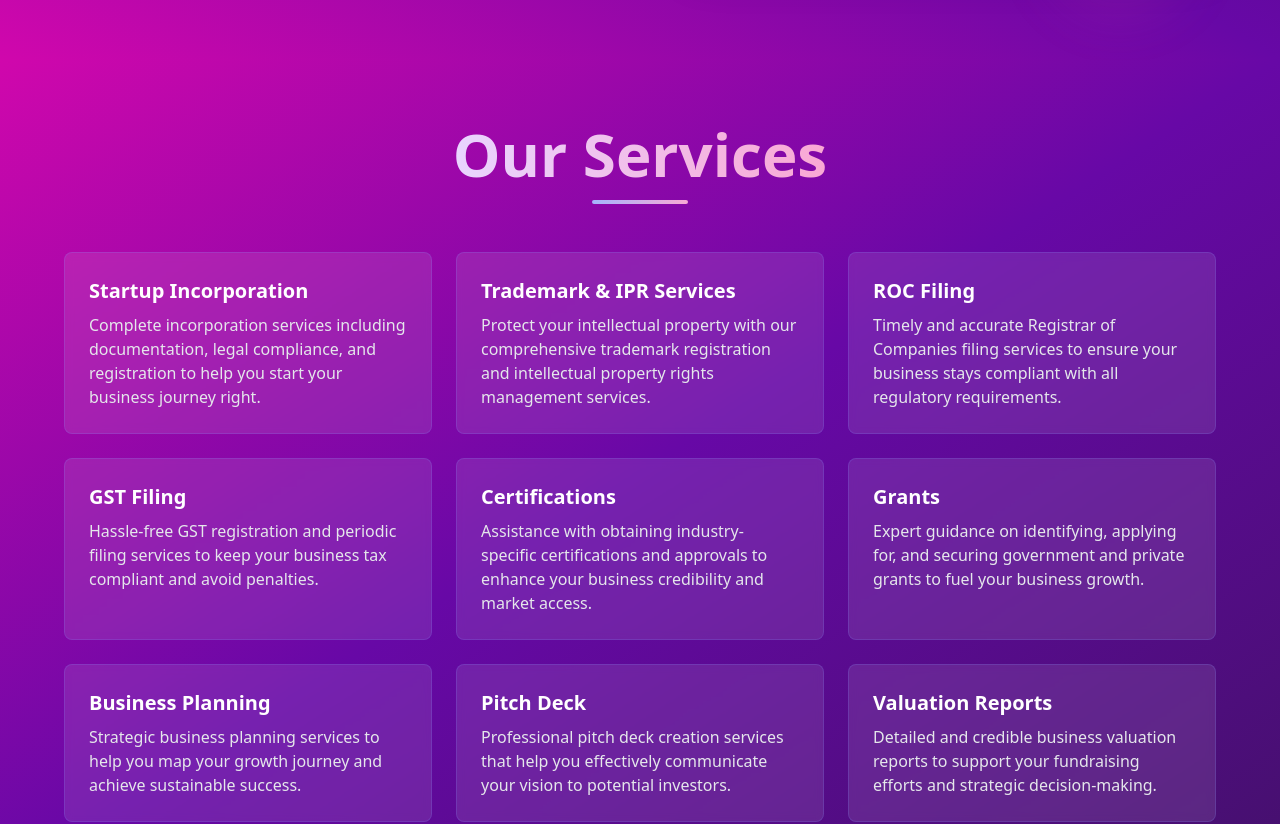
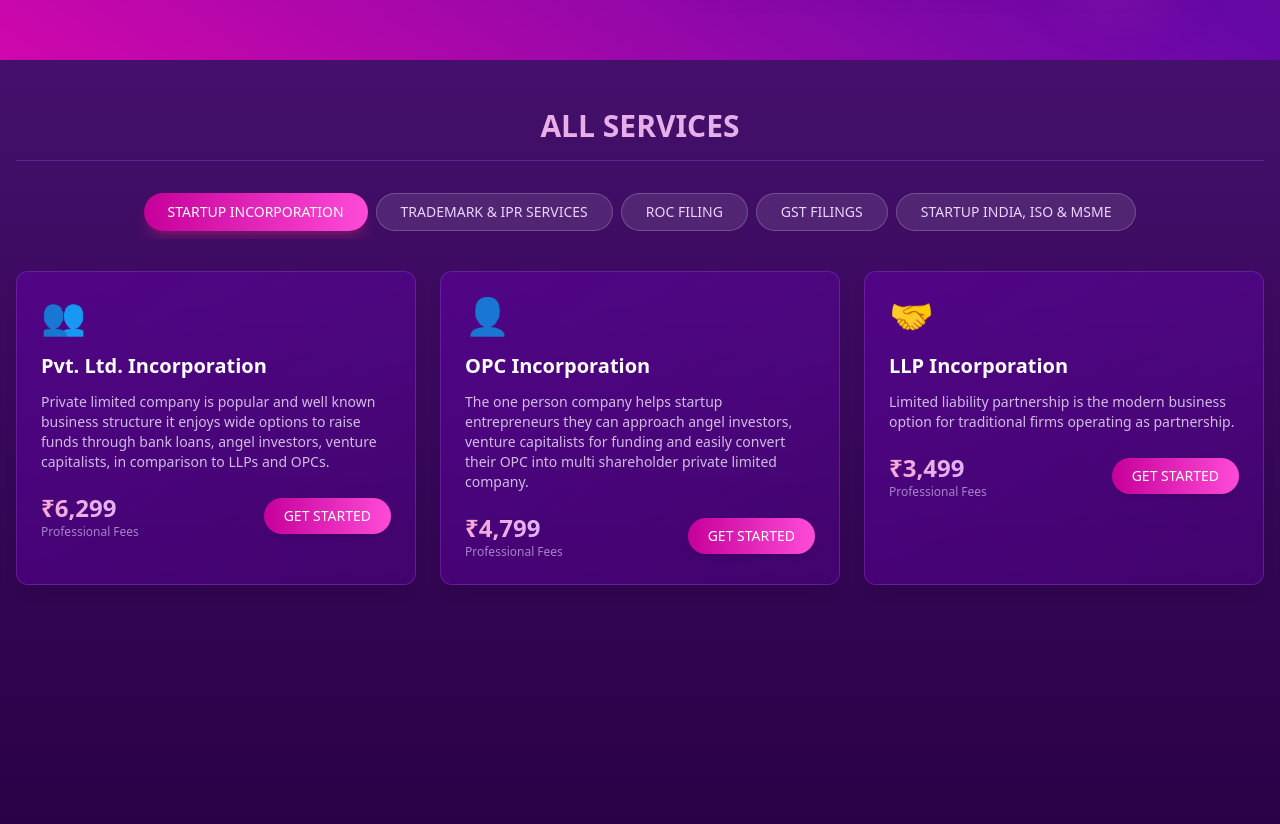
Before and after one commit to darshit890/pitchvilla-landing-page, a Next.js app: page / in a window 1280 px wide. Shown: the part 820-1644 px from the top of the page. Built offline with nearby package versions, Linux system fonts and the light colour scheme.

Commit message:
Update PiitchDeck.tsx

```diff
--- a/src/components/PiitchDeck.tsx
+++ b/src/components/PiitchDeck.tsx
@@ -1,73 +1,180 @@
+"use client";
+
+import React from 'react';
+
 const ServicesPage = () => {
-  const services = [
+  const servicesSections = [
     {
-      title: "Startup Incorporation",
-      description: "Complete incorporation services including documentation, legal compliance, and registration to help you start your business journey right."
+      category: 'STARTUP INCORPORATION',
+      services: [
+        {
+          icon: '👥',
+          title: 'Pvt. Ltd. Incorporation',
+          description: 'Private limited company is popular and well known business structure it enjoys wide options to raise funds through bank loans, angel investors, venture capitalists, in comparison to LLPs and OPCs.',
+          price: '₹6,299',
+          priceType: 'Professional Fees'
         },
         {
-      title: "Trademark & IPR Services",
-      description: "Protect your intellectual property with our comprehensive trademark registration and intellectual property rights management services."
+          icon: '👤',
+          title: 'OPC Incorporation',
+          description: 'The one person company helps startup entrepreneurs they can approach angel investors, venture capitalists for funding and easily convert their OPC into multi shareholder private limited company.',
+          price: '₹4,799',
+          priceType: 'Professional Fees'
         },
         {
-      title: "ROC Filing",
-      description: "Timely and accurate Registrar of Companies filing services to ensure your business stays compliant with all regulatory requirements."
+          icon: '🤝',
+          title: 'LLP Incorporation',
+          description: 'Limited liability partnership is the modern business option for traditional firms operating as partnership.',
+          price: '₹3,499',
+          priceType: 'Professional Fees'
+        }
+      ]
     },
     {
-      title: "GST Filing",
-      description: "Hassle-free GST registration and periodic filing services to keep your business tax compliant and avoid penalties."
+      category: 'TRADEMARK & IPR SERVICES',
+      services: [
+        {
+          icon: '🤲',
+          title: 'Trademark Registration',
+          description: 'Nobody will dare to copy your brand name once it is a registered trademark.',
+          price: '₹998',
+          priceType: 'Professional Fees'
         },
         {
-      title: "Certifications",
-      description: "Assistance with obtaining industry-specific certifications and approvals to enhance your business credibility and market access."
+          icon: '©',
+          title: 'Copyright Registration',
+          description: 'Copyright is an important property of the owner. Copyright protects from copycats.',
+          price: '₹4,999',
+          priceType: 'Professional Fees'
+        }
+      ]
     },
     {
-      title: "Grants",
-      description: "Expert guidance on identifying, applying for, and securing government and private grants to fuel your business growth."
+      category: 'ROC FILING',
+      services: [
+        {
+          icon: '📄',
+          title: 'ROC Return Filing for Pvt. Ltd. Company',
+          description: 'ROC return gives details of changes taken place in the company during the year and need to be filed with the ROC even though the company has not done any business during the year.',
+          price: '₹3,999',
+          priceType: 'Consulting Fees'
         },
         {
-      title: "Business Planning",
-      description: "Strategic business planning services to help you map your growth journey and achieve sustainable success."
+          icon: '📊',
+          title: 'ROC Return Filing for OPC Company',
+          description: 'ROC return gives details of changes taken place in the company during the year and need to be filed with the ROC even though the company has not done any business during the year.',
+          price: '₹2,999',
+          priceType: 'Consulting Fees'
         },
         {
-      title: "Pitch Deck",
-      description: "Professional pitch deck creation services that help you effectively communicate your vision to potential investors."
+          icon: '📝',
+          title: 'LLP ROC Return Form 11 & Form 8',
+          description: 'ROC return gives details of changes taken place in the company during the year and need to be filed with the ROC even though the company has not done any business during the year.',
+          price: '₹1,999',
+          priceType: 'Consulting Fees'
+        }
+      ]
     },
     {
-      title: "Valuation Reports",
-      description: "Detailed and credible business valuation reports to support your fundraising efforts and strategic decision-making."
+      category: 'GST FILINGS',
+      services: [
+        {
+          icon: '📊',
+          title: 'GST Filing',
+          description: 'Anyone supplying goods or services to another state, Online service providers, eCommerce sites need to apply for GST regardless of turnover.',
+          price: '₹3,999',
+          priceType: 'All Inclusive'
+        }
+      ]
+    },
+    {
+      category: 'STARTUP INDIA, ISO & MSME',
+      services: [
+        {
+          icon: '📋',
+          title: 'Startup India Services',
+          description: 'Startup India recognition is very important for a Startup to get eligible for 3 years Income Tax exemption, get easy funding and easy loan processing.',
+          price: '₹3,999',
+          priceType: 'Consulting Fees'
+        },
+        {
+          icon: '🏆',
+          title: 'ISO Services',
+          description: 'ISO means International Standard Organization. It provides a set of requirements that helps management of business to achieve customer satisfaction.',
+          price: '₹4,999',
+          priceType: 'Consulting Fees'
+        },
+        {
+          icon: '📃',
+          title: 'MSME / Udyam Services',
+          description: 'MSME (Micro Small and Medium Enterprises) Registration is the procedure to get your firm registered under MSME development Act.',
+          price: '₹1,999',
+          priceType: 'Consulting Fees'
+        }
+      ]
     }
   ];
 
+  const [activeCategory, setActiveCategory] = React.useState('STARTUP INCORPORATION');
+
   return (
-    <div className="relative min-h-screen w-full bg-gradient-to-tl from-[#44106C] via-[#6708A6] to-[#D007AC]">
-      {/* Content */}
-      <div className="relative z-10 container mx-auto px-4 py-16">
-        <div className="flex flex-col items-center">
-          {/* Heading with decorative elements */}
-          <div className="text-center mb-12">
-            <h1 className="text-4xl md:text-5xl lg:text-6xl font-bold text-white mb-4">
-              <span className="bg-gradient-to-r from-purple-200 to-pink-300 text-transparent bg-clip-text">
-                Our Services
-              </span>
+    <div className="min-h-screen bg-gradient-to-b from-[#44106C] to-[#290045]">
+      <div className="container mx-auto px-4 py-12">
+        {/* Header with gradient text */}
+        <div className="border-b border-purple-500/30 mb-8 pb-4">
+          <h1 className="text-3xl font-bold text-center bg-gradient-to-r from-pink-300 to-purple-300 bg-clip-text text-transparent">
+            ALL SERVICES
           </h1>
-            <div className="h-1 w-24 bg-gradient-to-r from-indigo-300 to-pink-300 mx-auto rounded-full" />
         </div>
 
-          {/* Services grid */}
-          <div className="grid grid-cols-1 md:grid-cols-2 lg:grid-cols-3 gap-6 w-full max-w-6xl">
-            {services.map((service, index) => (
+        {/* Category tabs with gradient hover effect */}
+        <div className="flex justify-center space-x-2 mb-8 overflow-x-auto pb-2">
+          {Object.keys(servicesSections.reduce((acc, section) => {
+            acc[section.category] = true;
+            return acc;
+          }, {})).map((category, index) => (
+            <button
+              key={index}
+              onClick={() => setActiveCategory(category)}
+              className={`px-6 py-2 text-sm font-medium rounded-full whitespace-nowrap transition-all ${
+                category === activeCategory
+                  ? 'bg-gradient-to-r from-[#C6009A] to-[#FF4BD8] text-white shadow-lg shadow-pink-600/30'
+                  : 'bg-white/10 text-purple-200 hover:bg-white/15 border border-white/20'
+              }`}
+            >
+              {category}
+            </button>
+          ))}
+        </div>
+
+        {/* Services cards with glassmorphism effect */}
+        {servicesSections
+          .filter(section => section.category === activeCategory)
+          .map((section, sectionIndex) => (
+            <div key={sectionIndex} className="grid grid-cols-1 md:grid-cols-2 lg:grid-cols-3 gap-6">
+              {section.services.map((service, serviceIndex) => (
                 <div
-                key={index}
-                className="bg-white/10 backdrop-blur-sm rounded-lg p-6 border border-indigo-400/20 hover:border-pink-400/40 transition-all duration-300 group hover:bg-white/15"
+                  key={serviceIndex}
+                  className="bg-gradient-to-br from-[#6500AB]/50 to-[#6500AB]/30 backdrop-blur-sm border border-purple-500/30 rounded-xl p-6 shadow-lg hover:shadow-purple-500/20 transition-all hover:-translate-y-1"
                 >
-                <h3 className="text-xl font-bold mb-2 text-white group-hover:text-pink-200 transition-colors">
-                  {service.title}
-                </h3>
-                <p className="text-gray-200">{service.description}</p>
+                  <div className="text-4xl mb-4">{service.icon}</div>
+                  <h2 className="text-xl font-semibold mb-3 text-white">{service.title}</h2>
+                  <p className="text-purple-100/80 mb-5 text-sm">{service.description}</p>
+                  <div className="flex justify-between items-center">
+                    <div>
+                      <div className="text-2xl font-bold bg-gradient-to-r from-pink-300 to-purple-300 bg-clip-text text-transparent">
+                        {service.price}
+                      </div>
+                      <div className="text-xs text-purple-200/60">{service.priceType}</div>
+                    </div>
+                    <button className="px-5 py-2 bg-gradient-to-r from-[#C6009A] to-[#FF4BD8] text-white rounded-full text-sm hover:from-[#D800AA] hover:to-[#FF6DE1] shadow-md hover:shadow-pink-600/40 transition-all">
+                      GET STARTED
+                    </button>
+                  </div>
                 </div>
               ))}
             </div>
-        </div>
+          ))}
       </div>
     </div>
   );
```
Lines whose indentation alone changed are shown as unchanged.
